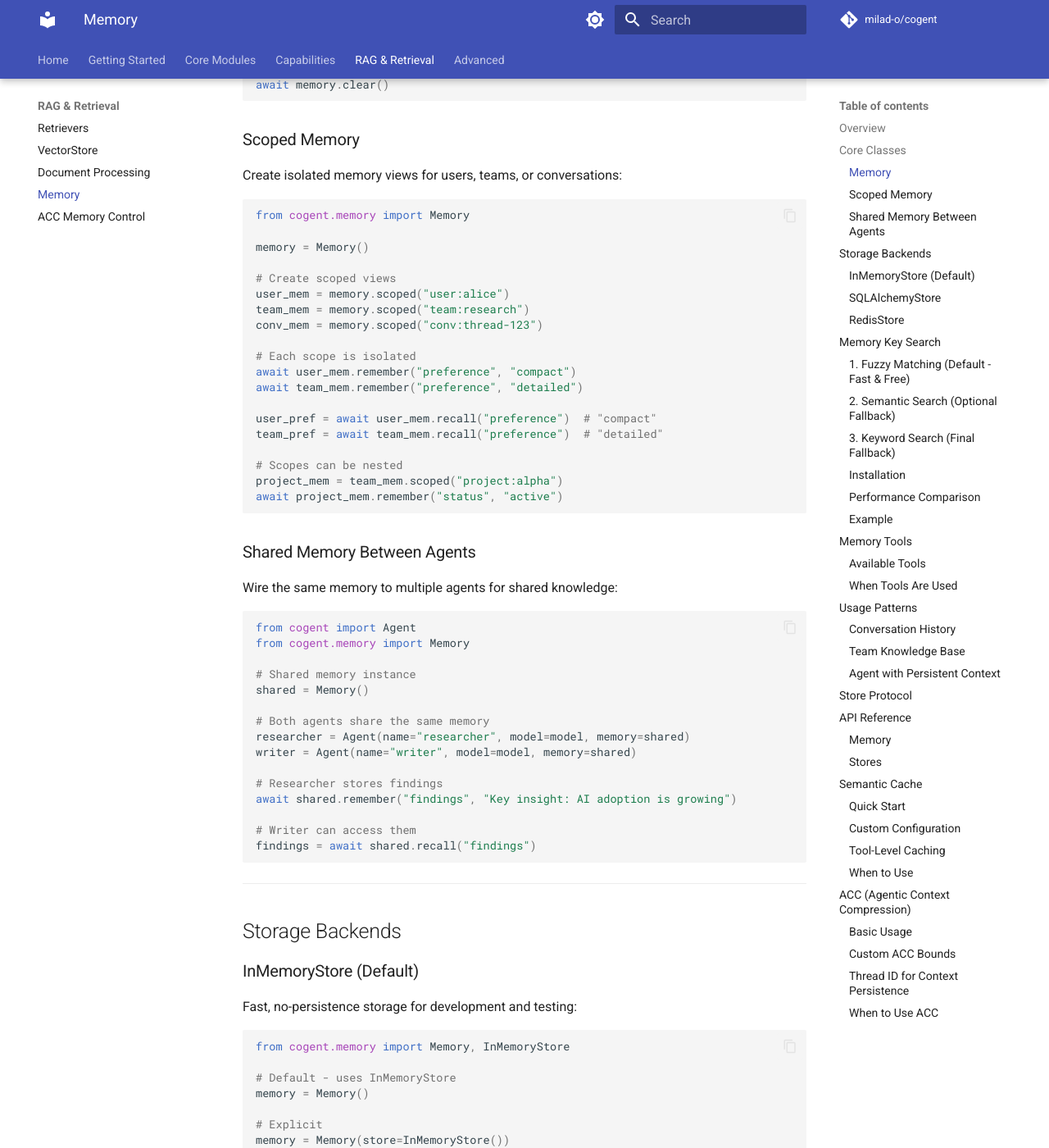
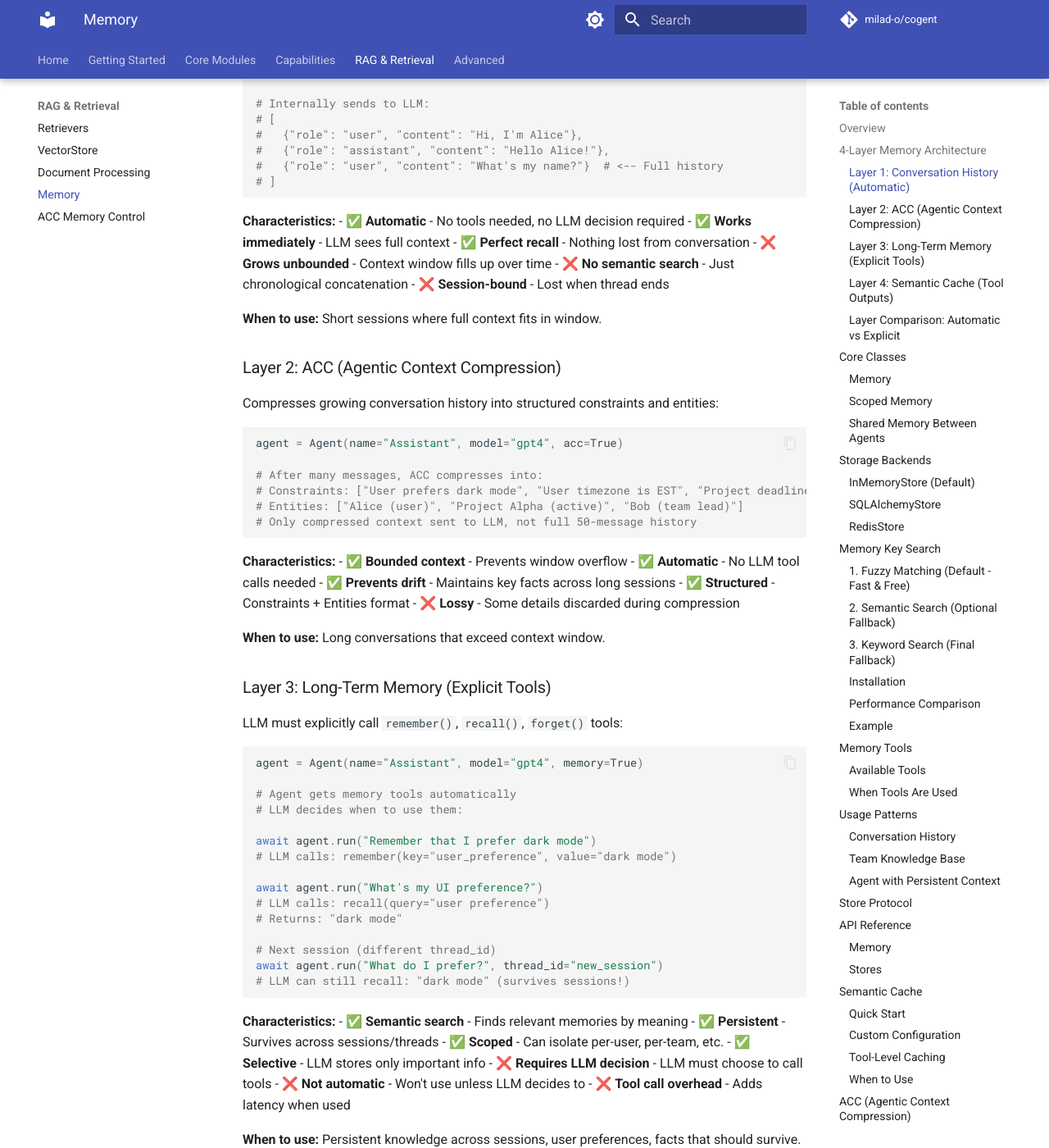
Before and after one commit to milad-o/cogent, an MkDocs documentation site: the page built from docs/memory.md, in a window 1280 px wide and 1400 px high, scrolled down 1283 px. Shown: the whole window at 82% size. Built offline with MkDocs 1.6.1 and Material for MkDocs 9.7.7, drawn with Linux system fonts in a browser that asks for light colours; comment, search, counter and statistics services are not loaded; the version menu is left out; some of the changed text lies outside the part shown.

Commit message:
docs: add comprehensive 4-layer memory architecture explanation
- Move detailed memory layer explanation from agent.md to memory.md
- Add 'How Layers Work' section with layer-by-layer breakdown
- Explain automatic (Layer 1, 2, 4) vs explicit (Layer 3) mechanisms
- Add characteristics table with pros/cons for each layer
- Include code examples showing behavioral differences
- Add 'Layer Comparison' section highlighting key distinctions
- Keep brief overview in agent.md with link to memory.md
- Update context_propagation.py example to test memory behavior

````diff
--- a/docs/memory.md
+++ b/docs/memory.md
@@ -26,6 +26,155 @@ agent = Agent(name="assistant", model=model, memory=memory)
 # Memory with ACC enabled (prevents drift in long conversations)
 memory = Memory(acc=True)
 ```
+
+---
+
+## 4-Layer Memory Architecture
+
+Cogent provides four distinct memory mechanisms that work together:
+
+| Layer | Parameter | Mechanism | When to Use |
+|-------|-----------|-----------|-------------|
+| 1 | `conversation=True` | Automatic message concatenation | Short sessions, full context needed |
+| 2 | `acc=True` | Agentic Context Compression | Long conversations, prevent drift |
+| 3 | `memory=True` | Explicit remember/recall tools | Persistent knowledge, semantic search |
+| 4 | `cache=True` | Semantic tool output cache | Expensive/slow tool calls |
+
+### Layer 1: Conversation History (Automatic)
+
+Raw message concatenation - all previous messages automatically sent to LLM:
+
+```python
+agent = Agent(name="Assistant", model="gpt4")  # conversation=True by default
+
+await agent.run("Hi, I'm Alice", thread_id="session1")
+await agent.run("What's my name?", thread_id="session1")
+
+# Internally sends to LLM:
+# [
+#   {"role": "user", "content": "Hi, I'm Alice"},
+#   {"role": "assistant", "content": "Hello Alice!"},
+#   {"role": "user", "content": "What's my name?"}  # <-- Full history
+# ]
+```
+
+**Characteristics:**
+- ✅ **Automatic** - No tools needed, no LLM decision required
+- ✅ **Works immediately** - LLM sees full context
+- ✅ **Perfect recall** - Nothing lost from conversation
+- ❌ **Grows unbounded** - Context window fills up over time
+- ❌ **No semantic search** - Just chronological concatenation
+- ❌ **Session-bound** - Lost when thread ends
+
+**When to use:** Short sessions where full context fits in window.
+
+### Layer 2: ACC (Agentic Context Compression)
+
+Compresses growing conversation history into structured constraints and entities:
+
+```python
+agent = Agent(name="Assistant", model="gpt4", acc=True)
+
+# After many messages, ACC compresses into:
+# Constraints: ["User prefers dark mode", "User timezone is EST", "Project deadline: March 1"]
+# Entities: ["Alice (user)", "Project Alpha (active)", "Bob (team lead)"]
+# Only compressed context sent to LLM, not full 50-message history
+```
+
+**Characteristics:**
+- ✅ **Bounded context** - Prevents window overflow
+- ✅ **Automatic** - No LLM tool calls needed
+- ✅ **Prevents drift** - Maintains key facts across long sessions
+- ✅ **Structured** - Constraints + Entities format
+- ❌ **Lossy** - Some details discarded during compression
+
+**When to use:** Long conversations that exceed context window.
+
+### Layer 3: Long-Term Memory (Explicit Tools)
+
+LLM must explicitly call `remember()`, `recall()`, `forget()` tools:
+
+```python
+agent = Agent(name="Assistant", model="gpt4", memory=True)
+
+# Agent gets memory tools automatically
+# LLM decides when to use them:
+
+await agent.run("Remember that I prefer dark mode")
+# LLM calls: remember(key="user_preference", value="dark mode")
+
+await agent.run("What's my UI preference?")
+# LLM calls: recall(query="user preference")
+# Returns: "dark mode"
+
+# Next session (different thread_id)
+await agent.run("What do I prefer?", thread_id="new_session")
+# LLM can still recall: "dark mode" (survives sessions!)
+```
+
+**Characteristics:**
+- ✅ **Semantic search** - Finds relevant memories by meaning
+- ✅ **Persistent** - Survives across sessions/threads
+- ✅ **Scoped** - Can isolate per-user, per-team, etc.
+- ✅ **Selective** - LLM stores only important info
+- ❌ **Requires LLM decision** - LLM must choose to call tools
+- ❌ **Not automatic** - Won't use unless LLM decides to
+- ❌ **Tool call overhead** - Adds latency when used
+
+**When to use:** Persistent knowledge across sessions, user preferences, facts that should survive.
+
+### Layer 4: Semantic Cache (Tool Outputs)
+
+Caches tool results by semantic similarity to avoid redundant calls:
+
+```python
+agent = Agent(name="Assistant", model="gpt4", cache=True)
+
+# First call
+await agent.run("Search for Python tutorials")
+# Calls search_tool(), caches result
+
+# Similar query (different wording)
+await agent.run("Find Python learning resources")
+# Cache hit! Returns previous result without calling search_tool()
+```
+
+**Characteristics:**
+- ✅ **Speeds up repeated queries** - Avoids slow/expensive tool calls
+- ✅ **Semantic matching** - Recognizes similar queries
+- ✅ **Transparent** - LLM doesn't know cache is used
+- ❌ **Can return stale data** - Cached results may be outdated
+- ❌ **Storage overhead** - Caches all tool outputs
+
+**When to use:** Expensive API calls, slow database queries, rate-limited services.
+
+---
+
+### Layer Comparison: Automatic vs Explicit
+
+The key distinction is **who decides** to use memory:
+
+```python
+# Layer 1: Conversation history (AUTOMATIC)
+agent = Agent(name="Assistant", model="gpt4")  # conversation=True default
+await agent.run("I'm Alice", thread_id="s1")
+await agent.run("My name?", thread_id="s1")
+# ✅ Works! History automatically sent to LLM
+# No tool calls, no LLM decision needed
+
+# Layer 3: Memory tools (EXPLICIT - LLM decides)
+agent = Agent(name="Assistant", model="gpt4", memory=True)
+await agent.run("Remember I'm Alice")
+# ⚠️ LLM may or may not call remember() - it decides
+
+await agent.run("My name?")
+# ⚠️ LLM may or may not call recall() - it decides
+# If LLM doesn't call the tool, memory isn't used!
+```
+
+**Recommendation:** Use Layer 1 (conversation) for short-term context, Layer 3 (memory tools) for long-term persistent knowledge.
+
+---
 
 ## Core Classes
 
````
Also changed, not shown: docs/agent.md (+1 -10 lines), 2 other files.
